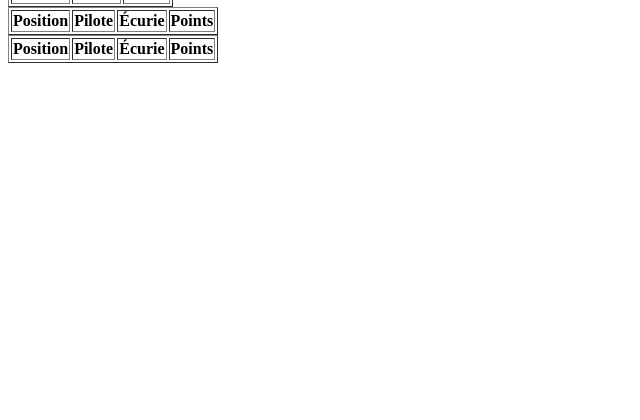
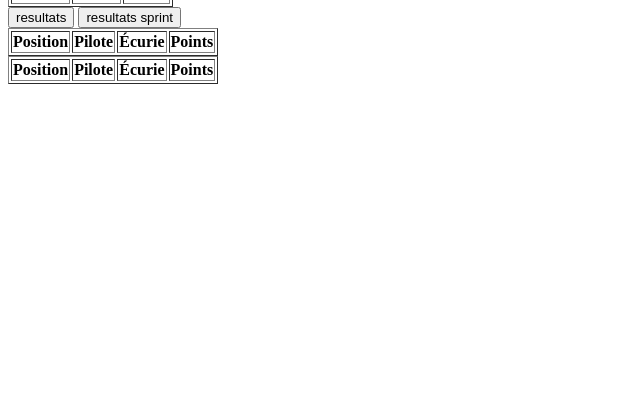
Before and after one commit to noham406/B1CS2-groupe-9, a PHP site: page /public/Autriche.php in a window 1280 px wide. Shown: the part 329-749 px from the top of the page, without its empty margins (0-640 px from the left). Run offline with PHP 8.4, Linux system fonts and the light colour scheme; data that the repository does not hold is empty; a stand-in replaces the project's code that opens the database connection.

Commit message:
modification pour les boutons sprints

```diff
--- a/public/Autriche.php
+++ b/public/Autriche.php
@@ -50,7 +50,9 @@ $gpid = 11
 
 <!-- Résultats par pilote - Autriche -->
 <div class="drivers_results">
-    <table border="1">
+<button id="bouton1">resultats</button>
+<button id="bouton2">resultats sprint</button>
+    <table border="1" id="tableau1">
         <thead>
             <tr>
                 <th>Position</th>
@@ -108,7 +110,7 @@ $gpid = 11
         <?php endif; ?>
     </div>
 
-    <table border="1">
+    <table border="1" id="tableau2">
         <thead>
             <tr>
                 <th>Position</th>
```
